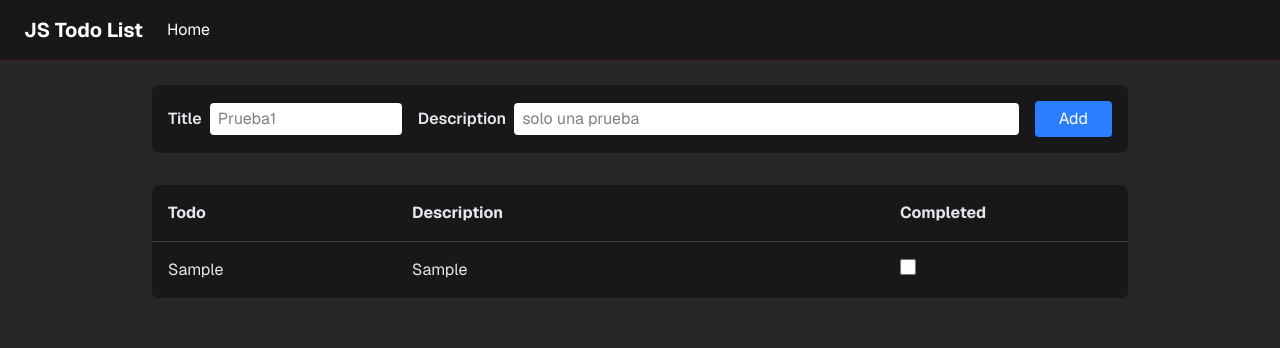
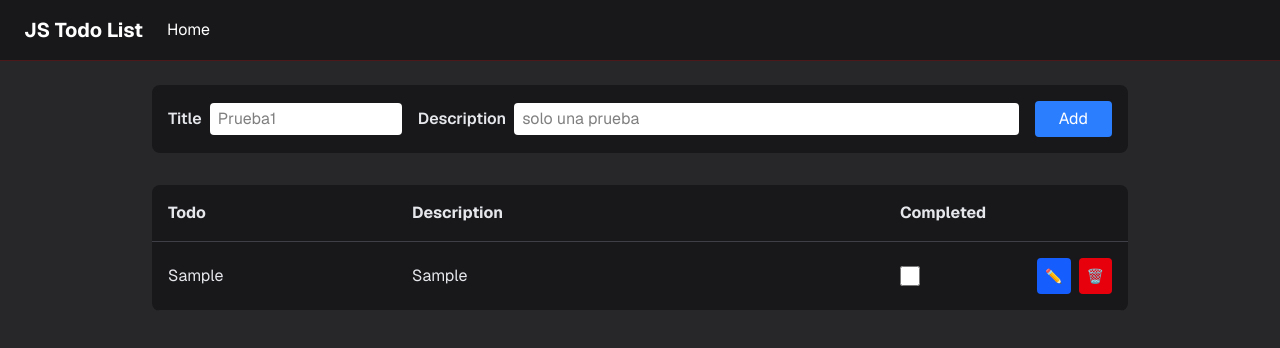
Before and after one commit to SoloEdd/ToDo_App, a Next.js app: page / in a window 1280 px wide. Both pictures are taken after typing "Sample", "Sample" into the empty fields and a click on the button "Add". Shown: the top 348 px of the page. Built offline with nearby package versions, Linux system fonts and the light colour scheme.

Commit message:
refactor: Integracion de funciones en el mapa de tareas

```diff
--- a/src/app/page.js
+++ b/src/app/page.js
@@ -111,17 +111,39 @@ export default function Home() {
                 </tr>
               ) : (
                 tasks.map((task) => (
-                  <tr key={task.id} className="border-b border-zinc-800">
-                    <td className="p-4">{task.title}</td>
-                    <td className="p-4">{task.description}</td>
-                    <td className="p-4">
-                      {/* El checkbox está inactivo en este Sprint */}
+                  <tr key={task.id} className="border-b border-zinc-800 hover:bg-zinc-800/50 transition-colors">
+                    {/* Aplicamos un estilo tachado si está completada para mejor UX */}
+                    <td className={`p-4 ${task.completed ? 'line-through text-zinc-500' : ''}`}>
+                      {task.title}
+                    </td>
+                    <td className={`p-4 ${task.completed ? 'line-through text-zinc-500' : ''}`}>
+                      {task.description}
+                    </td>
+                    <td className="p-4 flex items-center gap-4">
+                      {/* Checkbox ahora es interactivo */}
                       <input
                         type="checkbox"
                         checked={task.completed}
-                        readOnly
-                        className="w-4 h-4 cursor-pointer"
+                        onChange={() => handleToggleComplete(task.id)}
+                        className="w-5 h-5 cursor-pointer accent-blue-500"
                       />
+
+                      {/* Botones de acción (Editar lo haremos en el siguiente paso) */}
+                      <div className="flex gap-2 ml-auto">
+                        <button
+                          className="bg-blue-600 hover:bg-blue-700 p-2 rounded text-sm"
+                          aria-label="✏️"
+                        >
+                          ✏️
+                        </button>
+                        <button
+                          onClick={() => handleDelete(task.id)}
+                          className="bg-red-600 hover:bg-red-700 p-2 rounded text-sm"
+                          aria-label="🗑️"
+                        >
+                          🗑️
+                        </button>
+                      </div>
                     </td>
                   </tr>
                 ))
```
